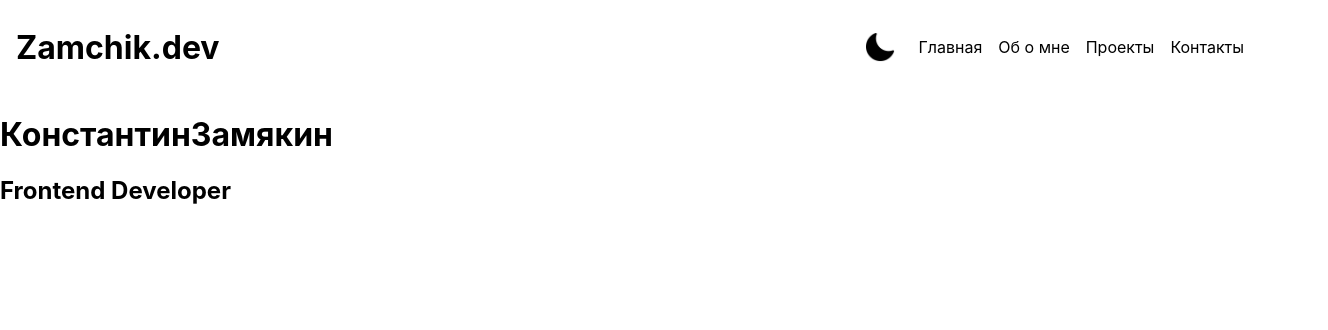
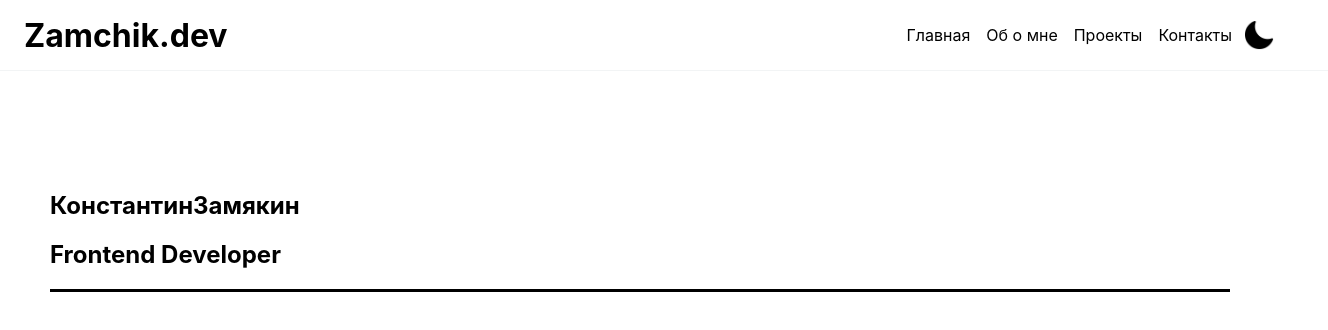
Before and after one commit to Zamchik/Web-portfolio, a React app: page / in a window 1280 px wide. Shown: the top 330 px of the page, 1328 px wide, since content can reach past the window. Built offline with nearby package versions, Linux system fonts and the light colour scheme.

Commit message:
some css changes

```diff
--- a/src/App.tsx
+++ b/src/App.tsx
@@ -1,29 +1,18 @@
 import React from 'react';
 import styles from './styles.module.scss';
-import ThemeButton from "@/components/ThemeButton";
+import ThemeButton from "@/components/ui/ThemeButton/ThemeButton";
 import { useTheme } from "@/components/ThemeProvider";
 import Header from './components/ui/Header/Header';
+import Introduction from './components/ui/Introduction/Introduction';
 
 export const App = () => {
     const { isDark } = useTheme()
     return (
         <div className={`${isDark ? styles.dark : styles.light}`}>
             <Header />
-            <div>
-                <main>
-                    <div>
-                        <div className={styles.greetContainer_header}>
-                            <h1 className={styles.greetContainer}>
-                                <span className={styles.greetContainer_name}>Константин</span>
-                                <span className={styles.greetContainer_name}>Замякин</span>
-                            </h1>
-                        </div>
-                        <div>
-                            <h2>Frontend Developer</h2>
-                        </div>
-                    </div>
-                </main>
-            </div>
+            <main>
+                <Introduction />
+            </main>
         </div>
     );
 };
--- a/src/components/ui/Header/Header.tsx
+++ b/src/components/ui/Header/Header.tsx
@@ -1,20 +1,23 @@
-import ThemeButton from "@/components/ThemeButton"
+import React from 'react';
+import ThemeButton from "@/components/ui/ThemeButton/ThemeButton";
 import styles from './styles.module.scss';
 
 const Header = () => {
     return (
         <header className={styles.header}>
+            <div className={styles.custom_container}>
                 <h3 className={styles.nickname}>Zamchik.dev</h3>
                 <nav className={styles.nav}>
-                    <ThemeButton />
                     <ul>
                         <li>Главная</li>
                         <li>Об о мне</li>
                         <li>Проекты</li>
                         <li>Контакты</li>
                     </ul>
+                    <ThemeButton />
                 </nav>
-            </header>
+            </div>
+        </header>
     )
 }
 
--- a/src/components/ui/Header/styles.module.scss
+++ b/src/components/ui/Header/styles.module.scss
@@ -1,32 +1,38 @@
 .header {
+  display: flex;
+  justify-content: space-between;
+  align-items: center;
+  width: 100%;
+  padding: 12px 24px;
+  background-color: #fff;
+  border-bottom: 1px solid #f2f4f5;
+}
+
+.custom_container {
+  width: 100%;
+  padding-left: 0px;
+  padding-right: 30px;
   display: flex;
   flex-direction: row;
   align-items: center;
   justify-content: space-between;
-  padding: 24px 0;
-  width: 100%;
-  box-sizing: border-box;
 }
 
 .nickname {
   font-size: 32px;
   font-weight: 700;
-  color: rgb(0, 0, 0);
   text-align: left;
   margin: 0;
-  padding-left: 16px;
-
+  padding-left: 0;
 }
 
 .nav {
   display: flex;
-  justify-content: end;
   align-items: center;
-  gap: 24px;
-  padding: 8px 20px;
-
-  margin: 0 16px;
-  width: 100%;
+  gap: 12px;
+  padding: 8px 0;
+  margin: 0;
+  justify-content: flex-end;
 }
 
 .nav ul {
@@ -36,6 +42,14 @@
   align-items: center;
   margin: 0;
   padding: 0;
+  flex: 0 0 auto;
+  justify-content: flex-end;
+}
+
+.nav img {
+  display: flex;
+  width: 30px;
+  height: auto;
 }
 
 .nav li {
--- a/src/components/ui/Introduction/Introduction.tsx
+++ b/src/components/ui/Introduction/Introduction.tsx
@@ -2,8 +2,7 @@ import styles from './styles.module.scss';
 
 const Introduction = () => {
     return (
-        <main>
-            <section>
+            <section className={styles.introduction}>
                 <div className={styles.greetContainer_header}>
                     <h1 className={styles.greetContainer}>
                         <span className={styles.greetContainer_name}>Константин</span>
@@ -14,7 +13,6 @@ const Introduction = () => {
                     <h2>Frontend Developer</h2>
                 </div>
             </section>
-        </main>
     )
 }
 
```
Also changed, not shown: src/components/ui/ThemeButton/ThemeButton.tsx (renamed from src/components/ThemeButton.tsx).
